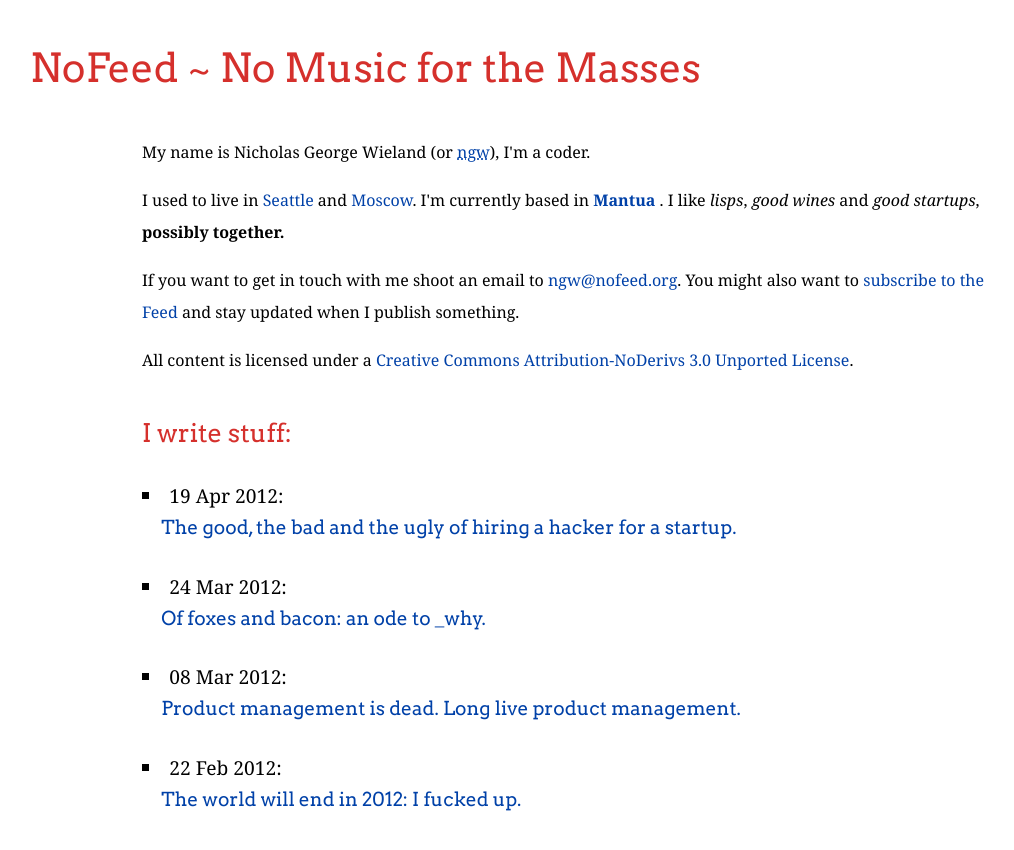
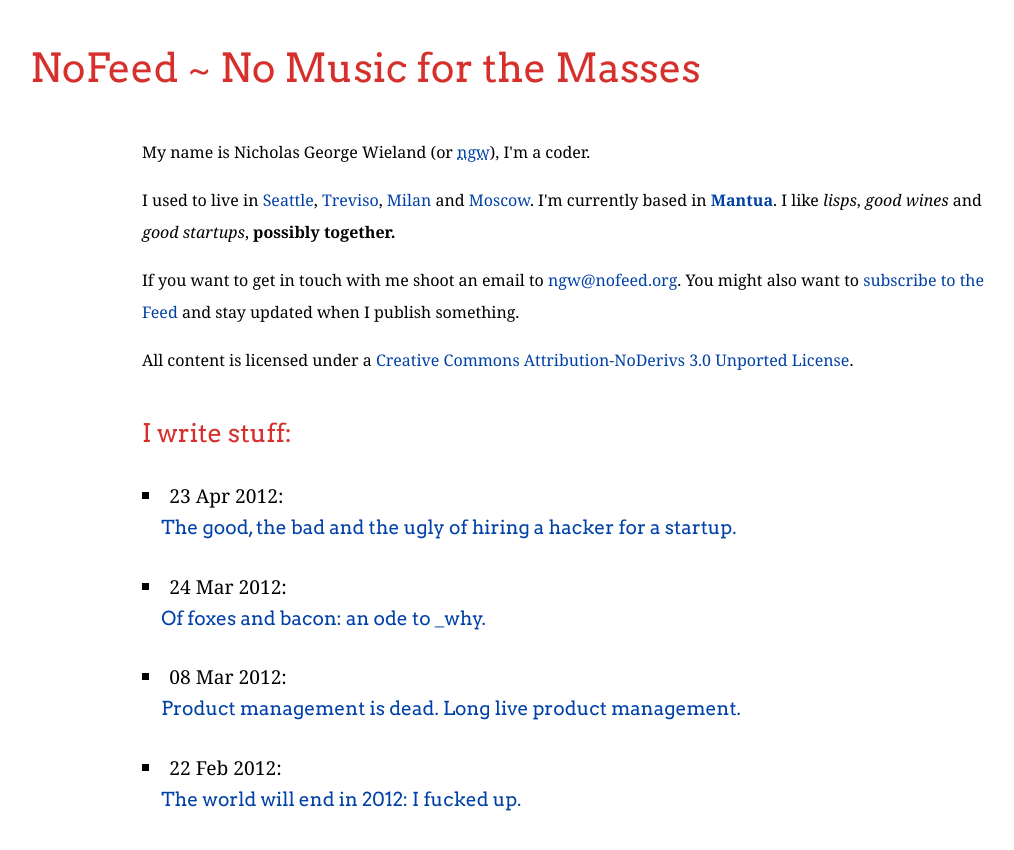
Before and after one commit to ngw/ngw.github.io, a Jekyll site: the page built from index.html, in a window 1280 px wide. Shown: the top 850 px of the page, without its empty margins (50-1064 px from the left). Built offline with Jekyll 4.4.1, drawn with Linux system fonts in a browser that asks for light colours; some web fonts are replaced.

Commit message:
Change date + new index.html + authorship markup

```diff
--- a/index.html
+++ b/index.html
@@ -8,8 +9,8 @@
 </header>
 
 <section id="about" itemscope itemtype="http://schema.org/Person">
-<p>My name is <span itemprop="name">Nicholas George Wieland</span> (or <a href="http://twitter.com/ngw"><abbr title="Nicholas George Wieland">ngw</abbr></a>), I'm a <span itemprop="jobTitle">coder</span>.</p>
-  <p>I used to live in <a href="http://en.wikipedia.org/wiki/Seattle"> Seattle </a> and <a href="http://en.wikipedia.org/wiki/Moscow"> Moscow</a>. I'm currently based in <a href="http://en.wikipedia.org/wiki/Mantua" itemprop="homeLocation"> <strong> Mantua </strong> </a>. I like <em>lisps</em>, <em>good wines</em> and <em>good startups</em>, <strong>possibly together.</strong></p>
+<p>My name is <span itemprop="name" rel="me">Nicholas George Wieland</span> (or <a href="http://twitter.com/ngw"><abbr title="Nicholas George Wieland">ngw</abbr></a>), I'm a <span itemprop="jobTitle">coder</span>.</p>
+  <p>I used to live in <a href="http://en.wikipedia.org/wiki/Seattle">Seattle</a>, <a href="http://en.wikipedia.org/wiki/Treviso">Treviso</a>, <a href="http://en.wikipedia.org/wiki/Milan">Milan</a>  and <a href="http://en.wikipedia.org/wiki/Moscow">Moscow</a>. I'm currently based in <a href="http://en.wikipedia.org/wiki/Mantua" itemprop="homeLocation"><strong>Mantua</strong></a>. I like <em>lisps</em>, <em>good wines</em> and <em>good startups</em>, <strong>possibly together.</strong></p>
   <p>If you want to get in touch with me shoot an email to <a href="mailto:ngw@nofeed.org" itemprop="email">ngw@nofeed.org</a>. You might also want to <a href="http://feeds.feedburner.com/nofeed">subscribe to the Feed</a> and stay updated when I publish something.</p>
   <p>All content is licensed under a <a href="http://creativecommons.org/licenses/by-nd/3.0/">Creative Commons Attribution-NoDerivs 3.0 Unported License</a>.</p>
 </section>
```
Also changed, not shown: other parts of index.html (+1 -0 lines), _posts/2012-4-23-the-good-the-bad-the-ugly-of-hiring-a-hacker.md (renamed from _posts/2012-4-19-the-good-the-bad-the-ugly-of-hiring-a-hacker.md).
